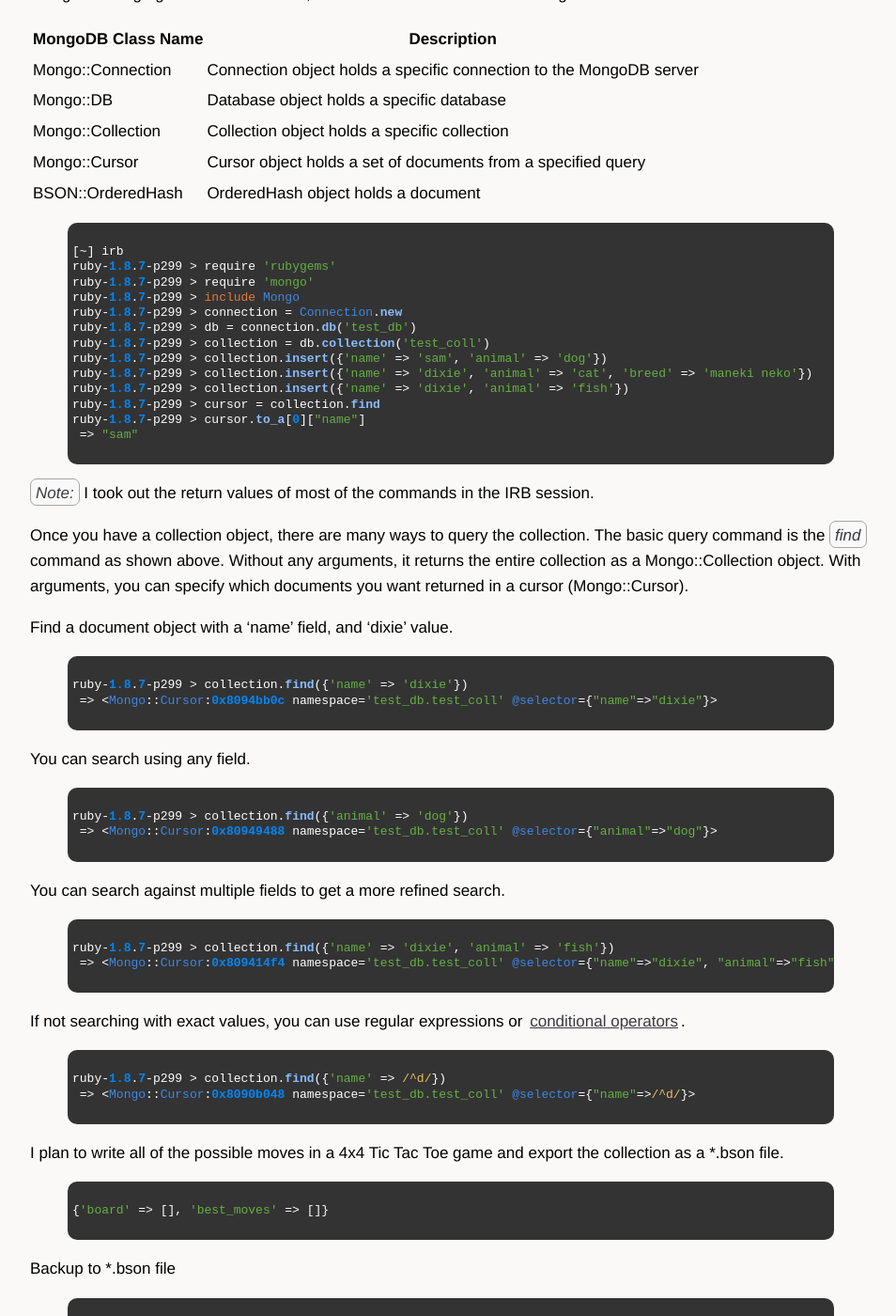
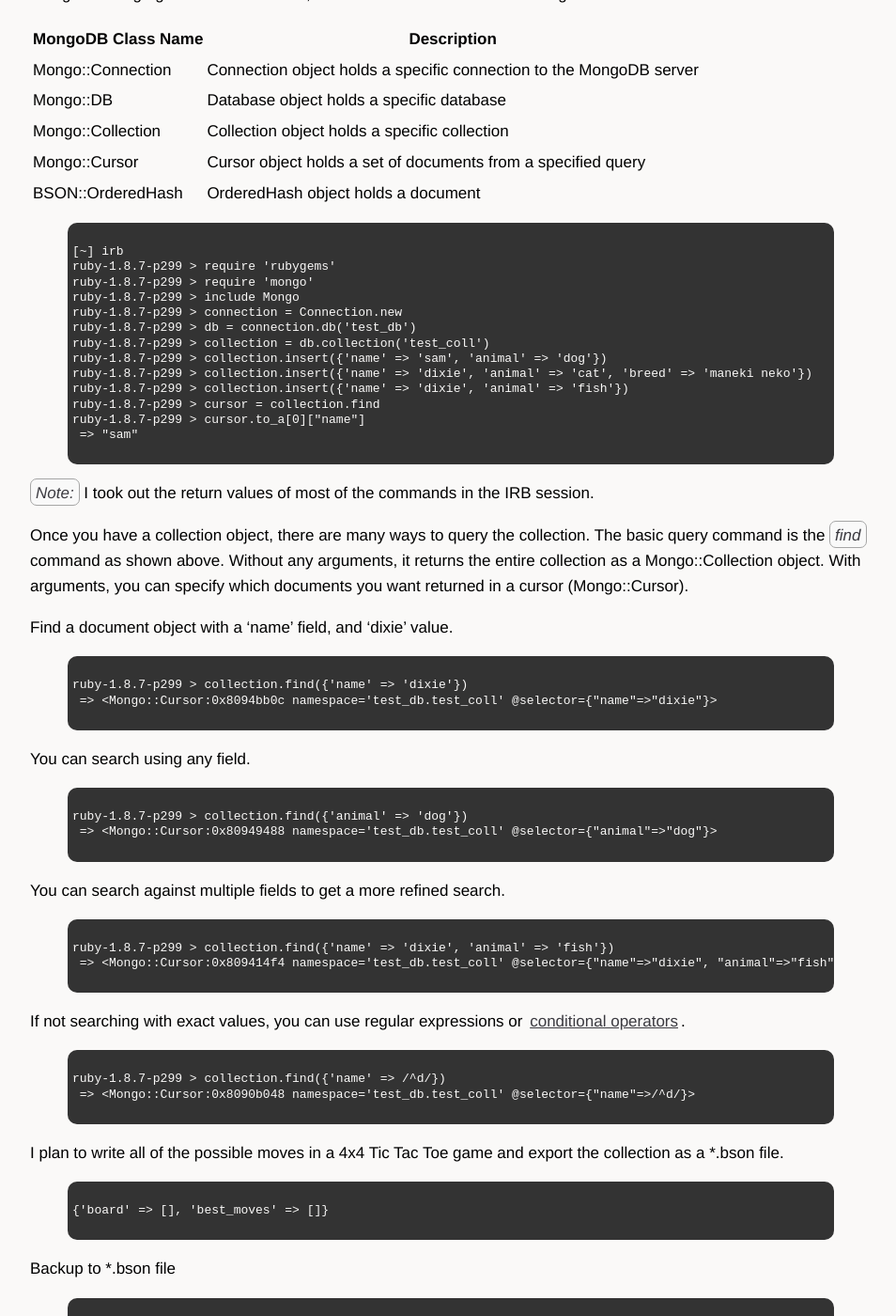
Before and after one commit to sl4m/sl4m.github.com, a Jekyll site: the page built from _posts/2010-07-15-first-look-at-mongodb.markdown, in a window 1280 px wide and 1400 px high, scrolled down 620 px. Shown: the whole window at 94% size, without its empty margins (160-1114 px from the left). Built offline with Jekyll 4.4.1, drawn with Linux system fonts in a browser that asks for light colours; comment, search, counter and statistics services are not loaded.

Commit message:
updated post

```diff
--- a/_posts/2010-07-15-first-look-at-mongodb.markdown
+++ b/_posts/2010-07-15-first-look-at-mongodb.markdown
@@ -29,7 +29,7 @@ Using the mongo gem in an irb session, I learned about the classes in MongoDB.
 <tr><td>BSON::OrderedHash</td><td>OrderedHash object holds a document</td></tr>
 </table>
 
-{% highlight ruby %}
+{% highlight text %}
 [~] irb
 ruby-1.8.7-p299 > require 'rubygems'
 ruby-1.8.7-p299 > require 'mongo'
@@ -51,35 +51,35 @@ Once you have a collection object, there are many ways to query the collection.
 
 Find a document object with a 'name' field, and 'dixie' value.
 
-{% highlight ruby %}
+{% highlight text %}
 ruby-1.8.7-p299 > collection.find({'name' => 'dixie'})
  => <Mongo::Cursor:0x8094bb0c namespace='test_db.test_coll' @selector={"name"=>"dixie"}>
 {% endhighlight %}
 
 You can search using any field.
 
-{% highlight ruby %}
+{% highlight text %}
 ruby-1.8.7-p299 > collection.find({'animal' => 'dog'})
  => <Mongo::Cursor:0x80949488 namespace='test_db.test_coll' @selector={"animal"=>"dog"}>
 {% endhighlight %}
 
 You can search against multiple fields to get a more refined search.
 
-{% highlight ruby %}
+{% highlight text %}
 ruby-1.8.7-p299 > collection.find({'name' => 'dixie', 'animal' => 'fish'})
  => <Mongo::Cursor:0x809414f4 namespace='test_db.test_coll' @selector={"name"=>"dixie", "animal"=>"fish"}>
 {% endhighlight %}
 
 If not searching with exact values, you can use regular expressions or [conditional operators](http://www.mongodb.org/display/DOCS/Advanced+Queries).
 
-{% highlight ruby %}
+{% highlight text %}
 ruby-1.8.7-p299 > collection.find({'name' => /^d/})
  => <Mongo::Cursor:0x8090b048 namespace='test_db.test_coll' @selector={"name"=>/^d/}>
 {% endhighlight %}
 
 I plan to write all of the possible moves in a 4x4 Tic Tac Toe game and export the collection as a \*.bson file.
 
-{% highlight ruby %}
+{% highlight text %}
 {'board' => [], 'best_moves' => []}
 {% endhighlight %}
 
```
